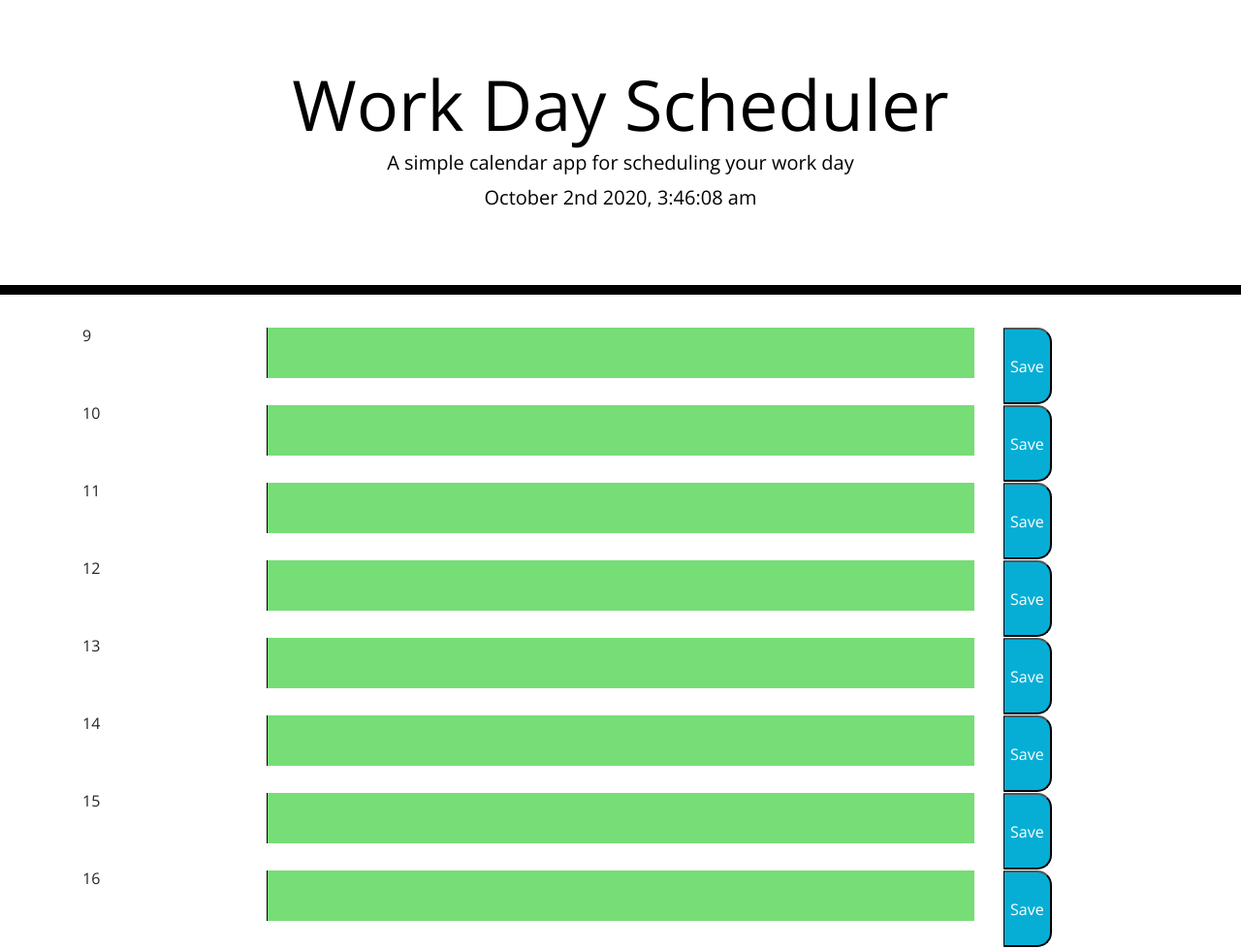
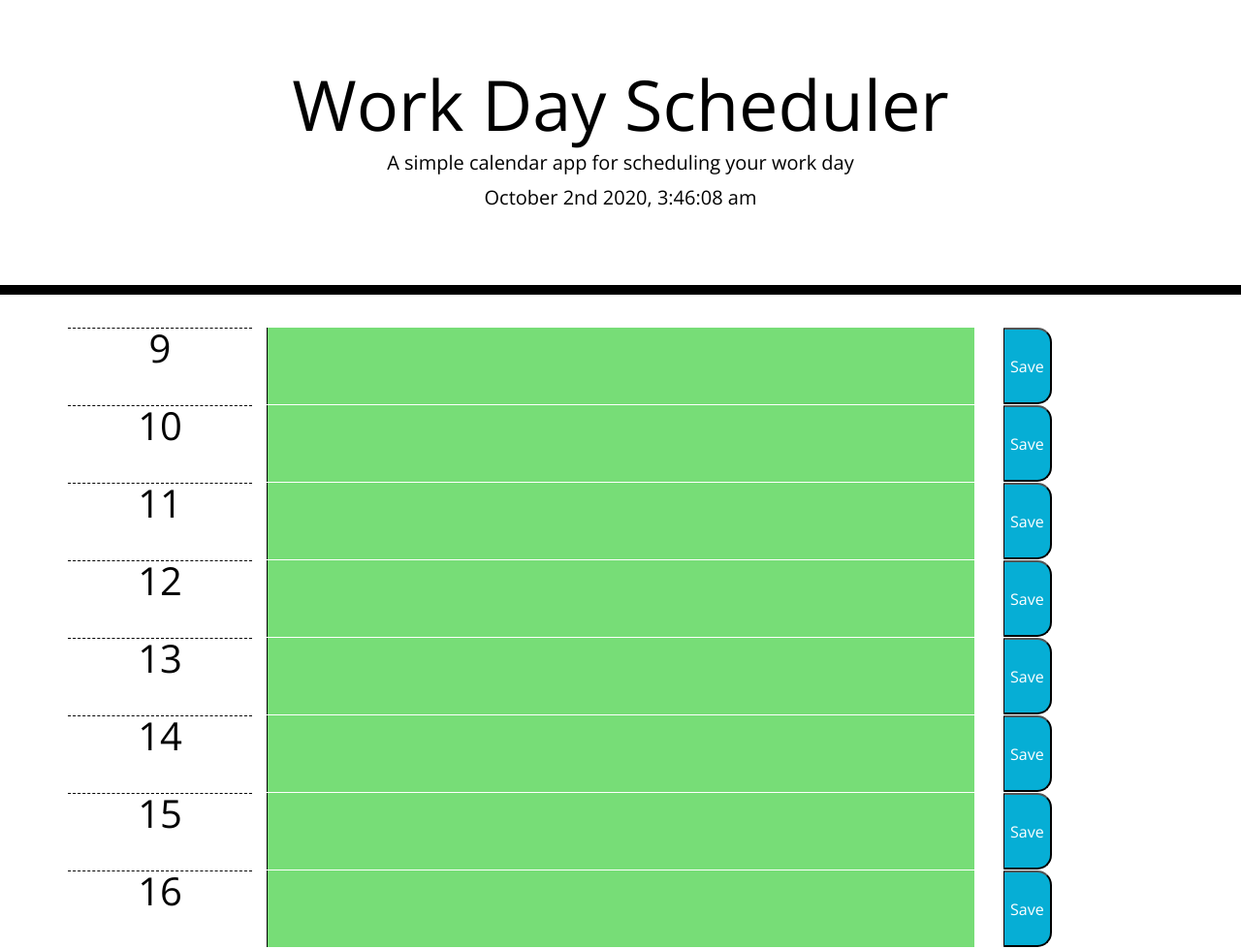
Before and after one commit to Jacobn88/Day-planner, a plain HTML site: page index.html in a window 1280 px wide. Shown: the whole page at 97% size. Drawn offline with nearby package versions, Linux system fonts and the light colour scheme.

Commit message:
add screenshot for readme

```diff
--- a/script.js
+++ b/script.js
@@ -9,7 +9,7 @@ $("#timeBlocks").append(outMostRow);
 var outMostCol = $("<div>");
 outMostCol.addClass("col-md-12");
 outMostRow.append(outMostCol);
-
+// dynamically creates layout
 for (var i = 0; i < 8; i++) {
     var innerRow = $("<div>");
     innerRow.addClass("row");
@@ -18,12 +18,14 @@ for (var i = 0; i < 8; i++) {
     var hourCol = $("<div>");
     hourCol.addClass("col-md-2");
     innerRow.append(hourCol);
+    hourCol.addClass("hour");
     hourCol.text(i + 9);
 
     var textCol = $("<div>");
     textCol.addClass("col-md-8");
     innerRow.append(textCol);
     var newTextArea = $("<textarea>");
+// assigns class to textArea bassed on the hour
     if (i + 9 > M.hour()) {
         newTextArea.addClass("future");
     } else if (i + 9 < M.hour()) {
@@ -46,6 +48,7 @@ for (var i = 0; i < 8; i++) {
     saveBtn.addClass("saveBtn");
     btnCol.append(saveBtn);
 }
+// saved used input to local storage
 function saveItem(event) {
     var element = event.target;
     var index = element.id.substring(4);
--- a/style.css
+++ b/style.css
@@ -12,6 +12,7 @@ textarea{
   border-left: 1px solid black;
   padding: 10px;
   width: 100%;
+  height: 100%;
 }
 
 .jumbotron {
@@ -41,6 +42,8 @@ textarea{
   background-color: #ffffff;
   color: #000000;
   border-top: 1px dashed #000000;
+  text-align: center;
+  font-size: 40px;
 }
 
 .past {
```
Also changed, not shown: images/day-planner.png (added).
